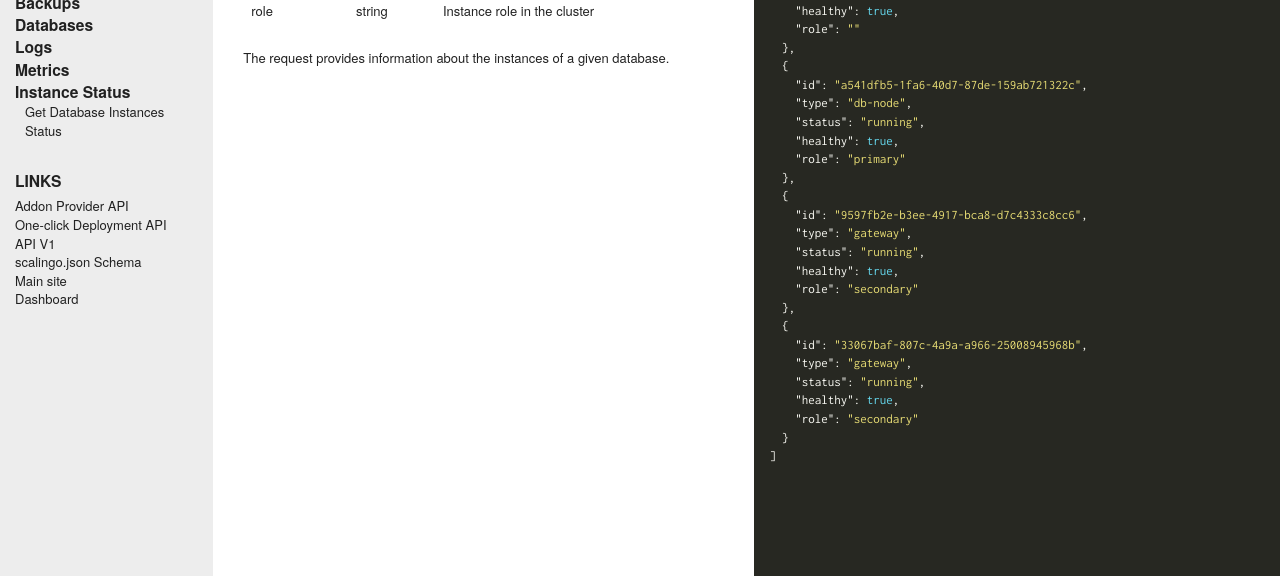
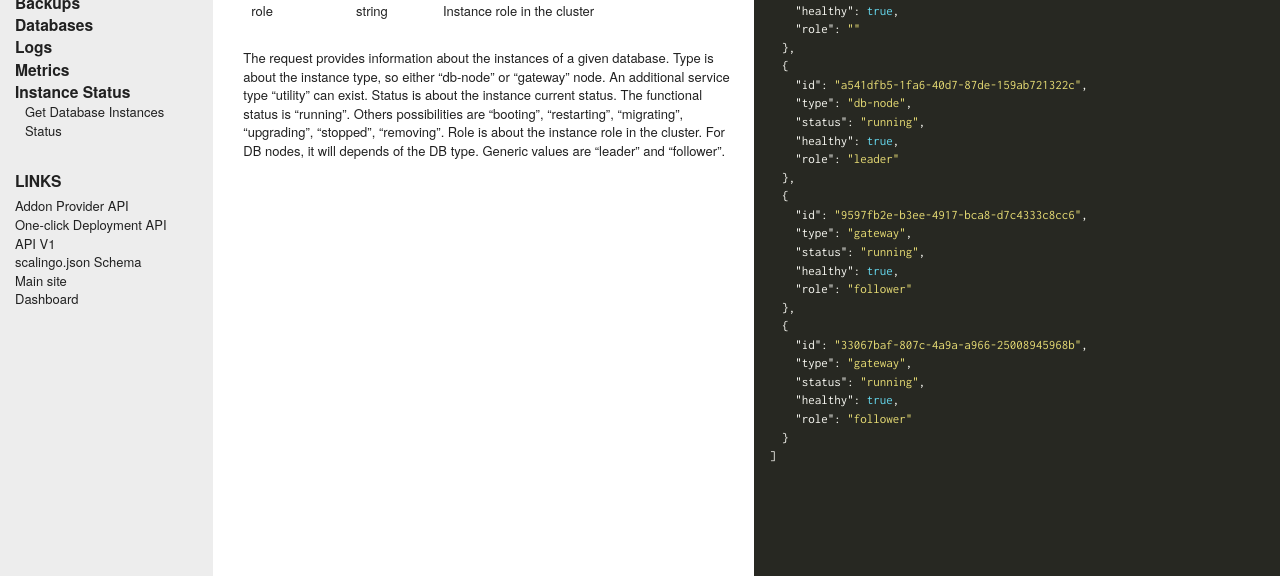
Before and after one commit to jdauphant/developers-documentation, a Jekyll site: the page built from _database_api/status.md, in a window 1280 px wide, cut to the strip 324-900 px from the top of the page. Built offline with Jekyll 4.4.1, drawn with Linux system fonts in a browser that asks for light colours; nearby versions of some CDN libraries; comment, search, counter and statistics services are not loaded.

Commit message:
Update status.md

````diff
--- a/_database_api/status.md
+++ b/_database_api/status.md
@@ -23,6 +23,9 @@ layout: default
 | role  | string | Instance role in the cluster             |
 
 The request provides information about the instances of a given database.
+Type is about the instance type, so either "db-node" or "gateway" node. An additional service type "utility" can exist.
+Status is about the instance current status. The functional status is "running". Others possibilities are "booting", "restarting", "migrating", "upgrading", "stopped", "removing".
+Role is about the instance role in the cluster. For DB nodes, it will depends of the DB type. Generic values are "leader" and "follower".
 
 ||| col |||
 
@@ -50,21 +53,21 @@ Returns 200 OK
     "type": "db-node",
     "status": "running",
     "healthy": true,
-    "role": "primary"
+    "role": "leader"
   },
   {
     "id": "9597fb2e-b3ee-4917-bca8-d7c4333c8cc6",
     "type": "gateway",
     "status": "running",
     "healthy": true,
-    "role": "secondary"
+    "role": "follower"
   },
   {
     "id": "33067baf-807c-4a9a-a966-25008945968b",
     "type": "gateway",
     "status": "running",
     "healthy": true,
-    "role": "secondary"
+    "role": "follower"
   }
 ]
 ```
````
